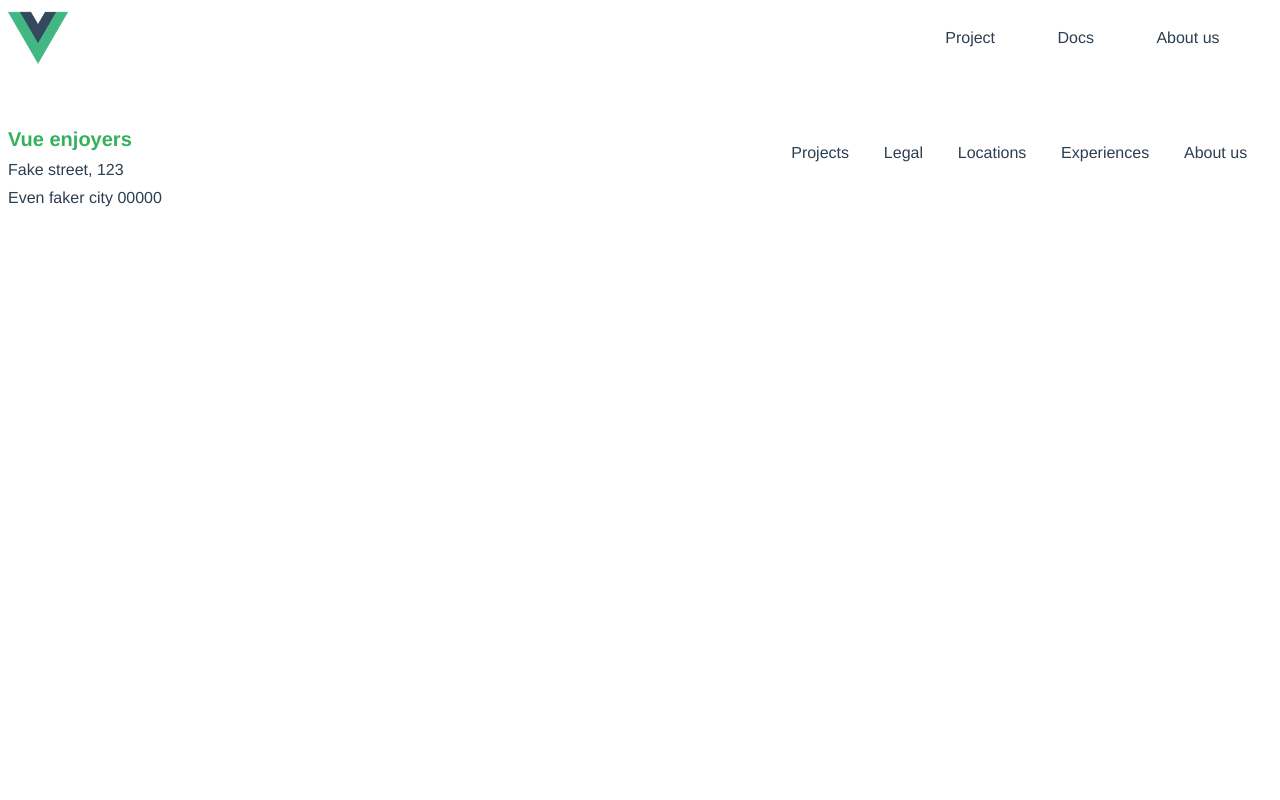
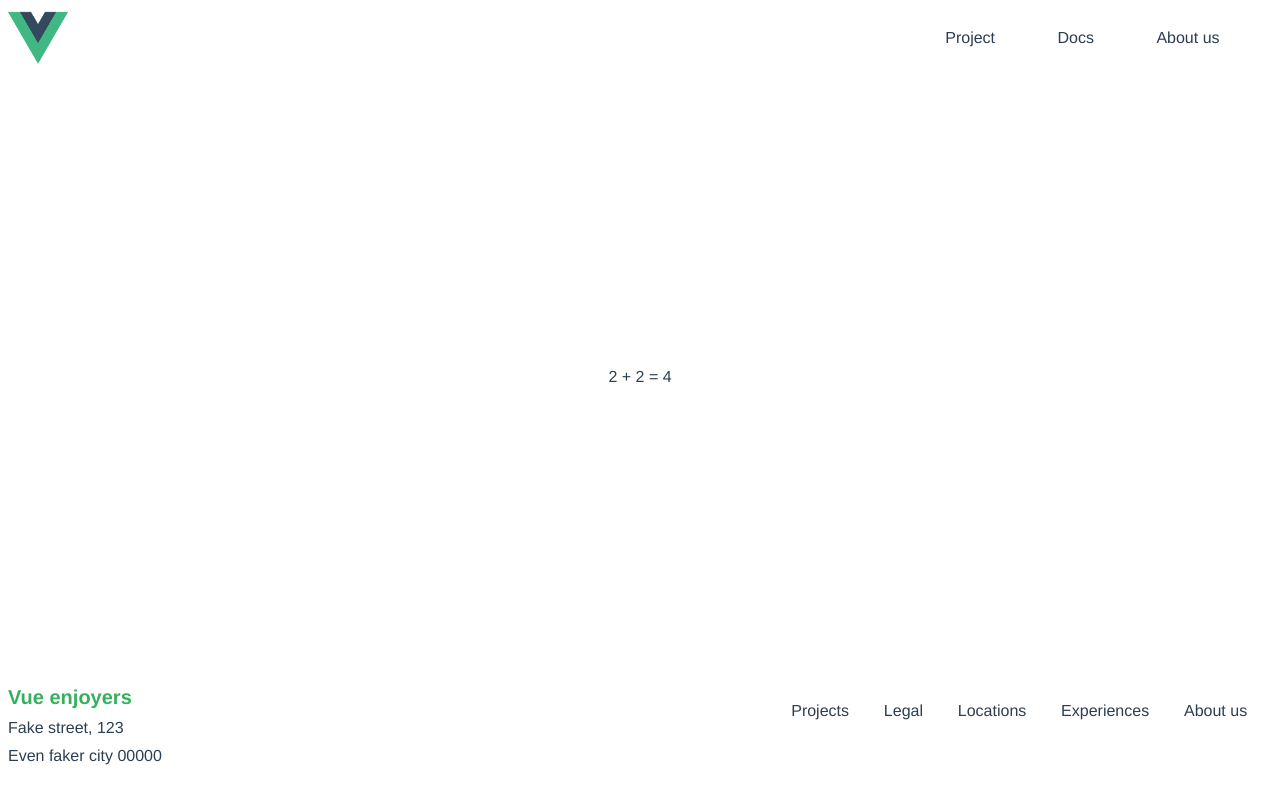
Before and after one commit to ironhack-web-1/w9d1-lab-vue-basics-ijoanet, a Vue app: page / in a window 1280 px wide. Built offline with nearby package versions, Linux system fonts and the light colour scheme.

Commit message:
feat(iteration 2): math operation with function

```diff
--- a/src/App.vue
+++ b/src/App.vue
@@ -1,6 +1,7 @@
 <template>
   <div class="app-container">
     <Navbar />
+    <Math />
     <Footer />
   </div>
 </template>
@@ -9,11 +10,14 @@
 import Navbar from './components/NavbarComponent.vue';
 import Footer from './components/FooterComponent.vue';
 
+import Math from './components/MathComponent.vue';
+
 export default {
   name: 'App',
   components: {
     Navbar,
     Footer,
+    Math,
   },
 };
 </script>
--- /dev/null
+++ b/src/components/MathComponent.vue
@@ -0,0 +1,23 @@
+<template>
+  <div class="math-container">
+    2 + 2 = {{ sum(2, 2) }}
+  </div>
+</template>
+
+<script>
+
+export default {
+  name: 'MathComponent',
+  methods: {
+    sum(a, b) {
+      return `${a + b}`;
+    },
+  },
+};
+</script>
+
+<style scoped>
+.math-container {
+    margin: 300px;
+}
+</style>
```
